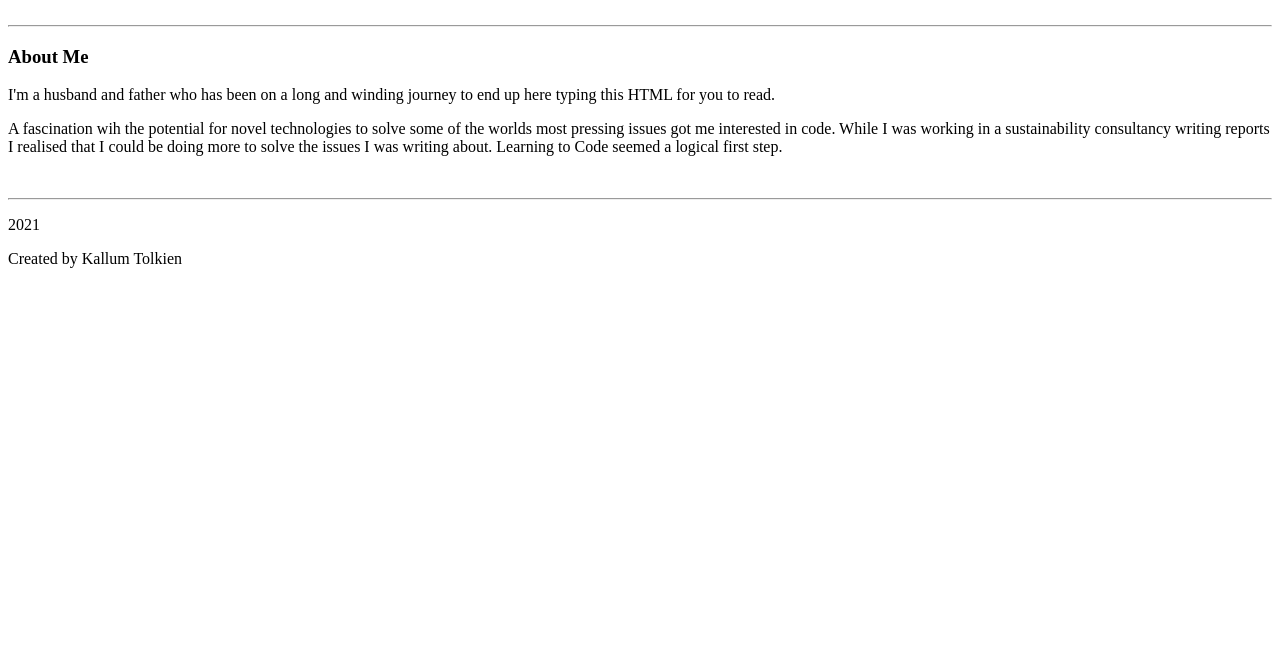
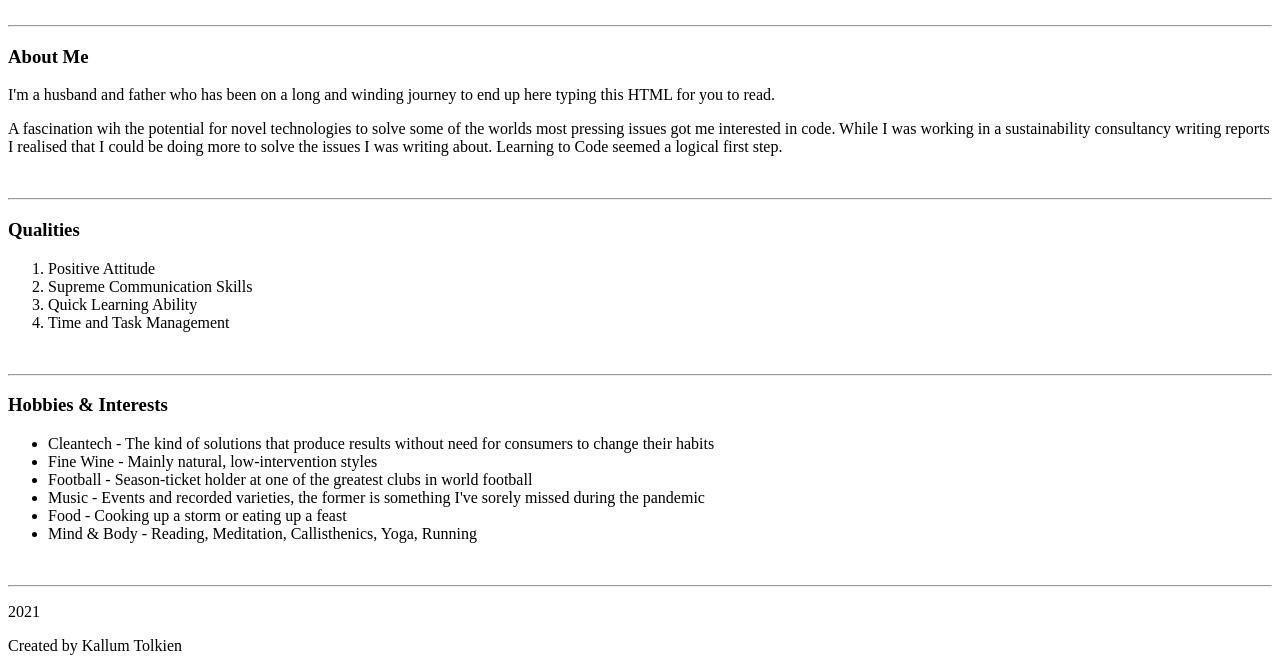
Before and after one commit to hatenhaten/portfolio, a plain HTML site: page index.html in a window 1280 px wide. Shown: the part 128-800 px from the top of the page. Drawn offline with Linux system fonts and the light colour scheme.

Commit message:
add hobbies & intersts section

```diff
--- a/index.html
+++ b/index.html
@@ -26,6 +26,34 @@
                 <br />
                 <hr />
             </div>
+            <section class="qualities">
+                <h3>Qualities</h3>
+                <ol>
+                    <li>Positive Attitude</li>
+                    <li>Supreme Communication Skills</li>
+                    <li>Quick Learning Ability</li>
+                    <li>Time and Task Management</li>
+                </ol>
+            </section>
+            <div class="divider">
+                <br />
+                <hr />
+            </div>
+            <section class="hobbies-interests">
+                <h3>Hobbies & Interests</h3>
+                <ul>
+                    <li>Cleantech - The kind of solutions that produce results without need for consumers to change their habits</li>
+                    <li>Fine Wine - Mainly natural, low-intervention styles</li>
+                    <li>Football - Season-ticket holder at one of the greatest clubs in world football</li>
+                    <li>Music - Events and recorded varieties, the former is something I've sorely missed during the pandemic</li>
+                    <li>Food - Cooking up a storm or eating up a feast</li>
+                    <li>Mind & Body - Reading, Meditation, Callisthenics, Yoga, Running</li>
+                </ul>
+            </section>
+            <div class="divider">
+                <br />
+                <hr />
+            </div>
         </div>
         <footer class="footer">
             <p>2021</p>
```
